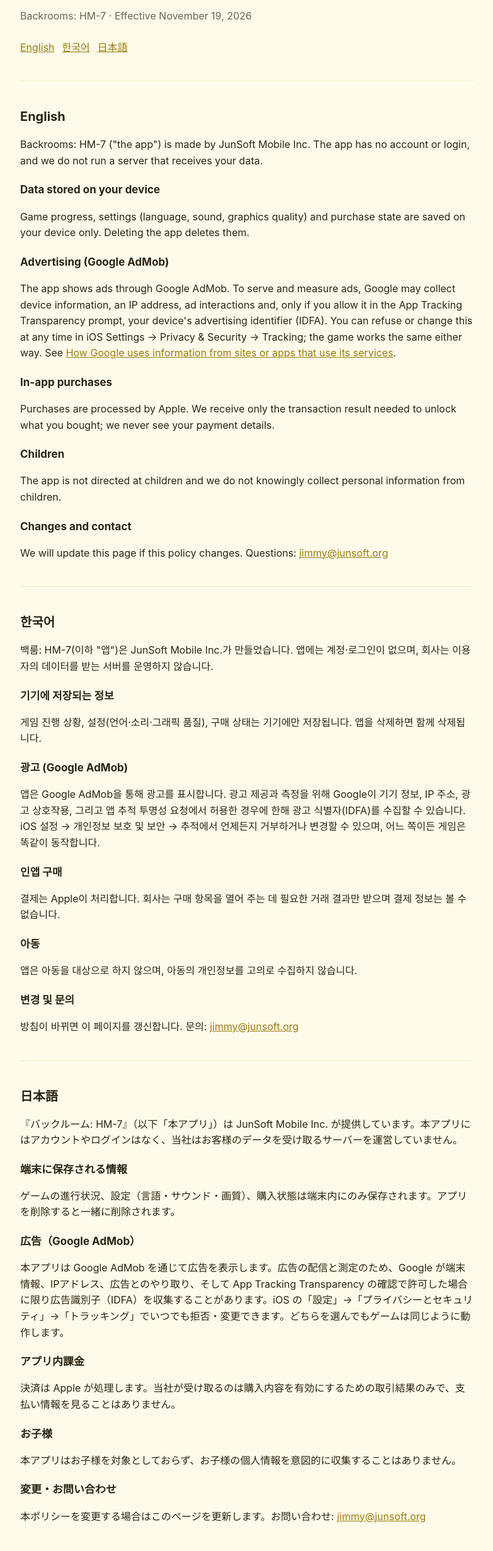
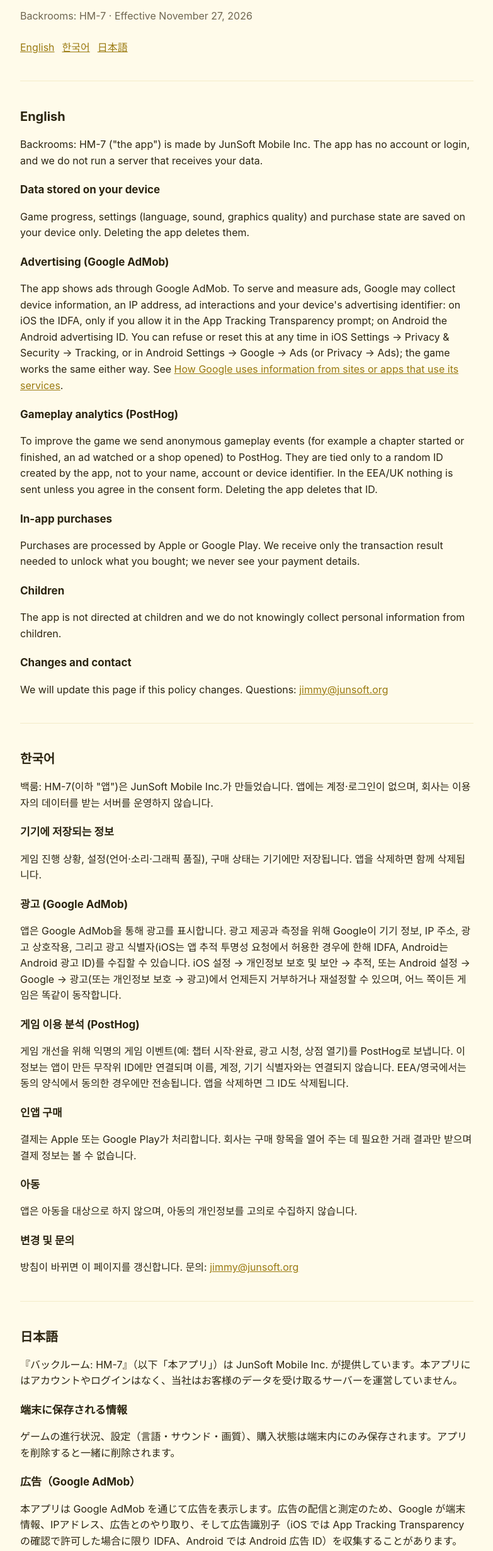
Before and after one commit to jimmypark1/backroomshm7-web, a plain HTML site: page privacy.html in a window 1280 px wide. Shown: the part 83-2546 px from the top of the page at 63% size, without its empty margins (248-1031 px from the left). Drawn offline with Linux system fonts and the light colour scheme.

Commit message:
docs: 개인정보처리방침·이용약관에 Google Play·Android 광고 ID·PostHog 분석 반영
Android 출시를 위해 결제·환불 주체를 앱을 받은 스토어로 일반화하고,
Android 광고 ID 재설정 경로와 익명 게임 이벤트 전송(PostHog)을 명시한다.

Constraint: 앱이 실제로 보내는 데이터(analytics.gd, AdMob)와 일치해야 함
Confidence: high
Scope-risk: local
Reversibility: trivial
Tested: 문자열 치환 1회씩 적용 확인
Not-tested: 배포 후 렌더링

🐙 Autopus <noreply@autopus.co>

```diff
--- a/privacy.html
+++ b/privacy.html
@@ -27,7 +27,7 @@
 <body>
 <main>
   <h1>Privacy Policy</h1>
-  <p class="meta">Backrooms: HM-7 · Effective November 19, 2026</p>
+  <p class="meta">Backrooms: HM-7 · Effective November 27, 2026</p>
   <nav><a href="#en">English</a><a href="#ko">한국어</a><a href="#ja">日本語</a></nav>
 
   <section id="en">
@@ -36,9 +36,11 @@
   <h3>Data stored on your device</h3>
   <p>Game progress, settings (language, sound, graphics quality) and purchase state are saved on your device only. Deleting the app deletes them.</p>
   <h3>Advertising (Google AdMob)</h3>
-  <p>The app shows ads through Google AdMob. To serve and measure ads, Google may collect device information, an IP address, ad interactions and, only if you allow it in the App Tracking Transparency prompt, your device's advertising identifier (IDFA). You can refuse or change this at any time in iOS Settings → Privacy &amp; Security → Tracking; the game works the same either way. See <a href="https://policies.google.com/technologies/partner-sites">How Google uses information from sites or apps that use its services</a>.</p>
+  <p>The app shows ads through Google AdMob. To serve and measure ads, Google may collect device information, an IP address, ad interactions and your device's advertising identifier: on iOS the IDFA, only if you allow it in the App Tracking Transparency prompt; on Android the Android advertising ID. You can refuse or reset this at any time in iOS Settings → Privacy &amp; Security → Tracking, or in Android Settings → Google → Ads (or Privacy → Ads); the game works the same either way. See <a href="https://policies.google.com/technologies/partner-sites">How Google uses information from sites or apps that use its services</a>.</p>
+  <h3>Gameplay analytics (PostHog)</h3>
+  <p>To improve the game we send anonymous gameplay events (for example a chapter started or finished, an ad watched or a shop opened) to PostHog. They are tied only to a random ID created by the app, not to your name, account or device identifier. In the EEA/UK nothing is sent unless you agree in the consent form. Deleting the app deletes that ID.</p>
   <h3>In-app purchases</h3>
-  <p>Purchases are processed by Apple. We receive only the transaction result needed to unlock what you bought; we never see your payment details.</p>
+  <p>Purchases are processed by Apple or Google Play. We receive only the transaction result needed to unlock what you bought; we never see your payment details.</p>
   <h3>Children</h3>
   <p>The app is not directed at children and we do not knowingly collect personal information from children.</p>
   <h3>Changes and contact</h3>
@@ -51,9 +53,11 @@
   <h3>기기에 저장되는 정보</h3>
   <p>게임 진행 상황, 설정(언어·소리·그래픽 품질), 구매 상태는 기기에만 저장됩니다. 앱을 삭제하면 함께 삭제됩니다.</p>
   <h3>광고 (Google AdMob)</h3>
-  <p>앱은 Google AdMob을 통해 광고를 표시합니다. 광고 제공과 측정을 위해 Google이 기기 정보, IP 주소, 광고 상호작용, 그리고 앱 추적 투명성 요청에서 허용한 경우에 한해 광고 식별자(IDFA)를 수집할 수 있습니다. iOS 설정 → 개인정보 보호 및 보안 → 추적에서 언제든지 거부하거나 변경할 수 있으며, 어느 쪽이든 게임은 똑같이 동작합니다.</p>
+  <p>앱은 Google AdMob을 통해 광고를 표시합니다. 광고 제공과 측정을 위해 Google이 기기 정보, IP 주소, 광고 상호작용, 그리고 광고 식별자(iOS는 앱 추적 투명성 요청에서 허용한 경우에 한해 IDFA, Android는 Android 광고 ID)를 수집할 수 있습니다. iOS 설정 → 개인정보 보호 및 보안 → 추적, 또는 Android 설정 → Google → 광고(또는 개인정보 보호 → 광고)에서 언제든지 거부하거나 재설정할 수 있으며, 어느 쪽이든 게임은 똑같이 동작합니다.</p>
+  <h3>게임 이용 분석 (PostHog)</h3>
+  <p>게임 개선을 위해 익명의 게임 이벤트(예: 챕터 시작·완료, 광고 시청, 상점 열기)를 PostHog로 보냅니다. 이 정보는 앱이 만든 무작위 ID에만 연결되며 이름, 계정, 기기 식별자와는 연결되지 않습니다. EEA/영국에서는 동의 양식에서 동의한 경우에만 전송됩니다. 앱을 삭제하면 그 ID도 삭제됩니다.</p>
   <h3>인앱 구매</h3>
-  <p>결제는 Apple이 처리합니다. 회사는 구매 항목을 열어 주는 데 필요한 거래 결과만 받으며 결제 정보는 볼 수 없습니다.</p>
+  <p>결제는 Apple 또는 Google Play가 처리합니다. 회사는 구매 항목을 열어 주는 데 필요한 거래 결과만 받으며 결제 정보는 볼 수 없습니다.</p>
   <h3>아동</h3>
   <p>앱은 아동을 대상으로 하지 않으며, 아동의 개인정보를 고의로 수집하지 않습니다.</p>
   <h3>변경 및 문의</h3>
@@ -66,9 +70,11 @@
   <h3>端末に保存される情報</h3>
   <p>ゲームの進行状況、設定（言語・サウンド・画質）、購入状態は端末内にのみ保存されます。アプリを削除すると一緒に削除されます。</p>
   <h3>広告（Google AdMob）</h3>
-  <p>本アプリは Google AdMob を通じて広告を表示します。広告の配信と測定のため、Google が端末情報、IPアドレス、広告とのやり取り、そして App Tracking Transparency の確認で許可した場合に限り広告識別子（IDFA）を収集することがあります。iOS の「設定」→「プライバシーとセキュリティ」→「トラッキング」でいつでも拒否・変更できます。どちらを選んでもゲームは同じように動作します。</p>
+  <p>本アプリは Google AdMob を通じて広告を表示します。広告の配信と測定のため、Google が端末情報、IPアドレス、広告とのやり取り、そして広告識別子（iOS では App Tracking Transparency の確認で許可した場合に限り IDFA、Android では Android 広告 ID）を収集することがあります。iOS の「設定」→「プライバシーとセキュリティ」→「トラッキング」、または Android の「設定」→「Google」→「広告」（または「プライバシー」→「広告」）でいつでも拒否・リセットできます。どちらを選んでもゲームは同じように動作します。</p>
+  <h3>ゲーム利用分析（PostHog）</h3>
+  <p>ゲーム改善のため、匿名のゲームイベント（例: チャプターの開始・クリア、広告の視聴、ショップを開いたこと）を PostHog に送信します。これはアプリが作成したランダムな ID にのみ紐づき、氏名、アカウント、端末識別子とは紐づきません。EEA/英国では同意フォームで同意した場合にのみ送信されます。アプリを削除するとその ID も削除されます。</p>
   <h3>アプリ内課金</h3>
-  <p>決済は Apple が処理します。当社が受け取るのは購入内容を有効にするための取引結果のみで、支払い情報を見ることはありません。</p>
+  <p>決済は Apple または Google Play が処理します。当社が受け取るのは購入内容を有効にするための取引結果のみで、支払い情報を見ることはありません。</p>
   <h3>お子様</h3>
   <p>本アプリはお子様を対象としておらず、お子様の個人情報を意図的に収集することはありません。</p>
   <h3>変更・お問い合わせ</h3>
```
Also changed, not shown: terms.html (+4 -4 lines).
